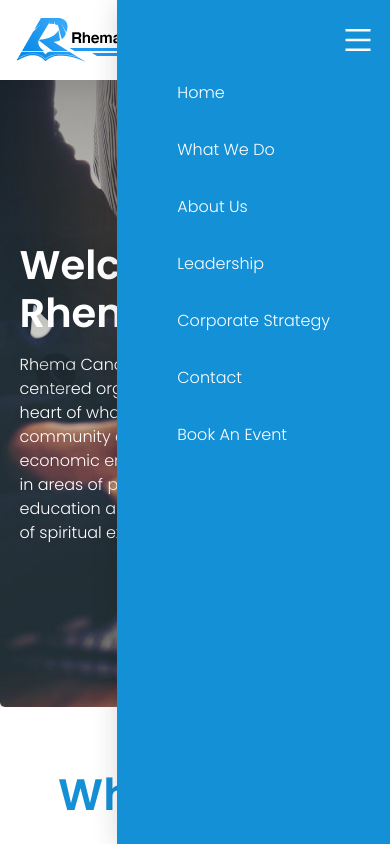
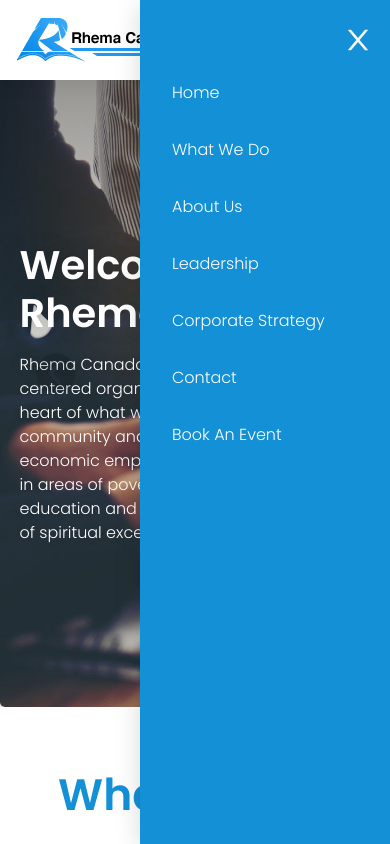
Before and after one commit to roxtran/rhemacanada-nextjs, a Next.js app: page / in a window 390 px wide. Both pictures are taken after a click on the icon 358 px from the left and 40 px from the top of the page. Shown: the top 844 px of the page. Built offline with nearby package versions, Linux system fonts and the light colour scheme.

Commit message:
updated mobile menu style

```diff
--- a/components/Navbar.js
+++ b/components/Navbar.js
@@ -186,7 +186,7 @@
     min-width: 250px;
     flex-flow: column nowrap;
     box-shadow: 0 4px 25px 0 rgb(0 0 0 / 15%);
-    padding-top: 4rem;
+    padding: 4rem 2rem;
     overflow-y: auto;
     border: none;
     transform-origin: 1px;
--- a/components/Topbar.js
+++ b/components/Topbar.js
@@ -4,7 +4,7 @@
 import { HiMail } from 'react-icons/hi'
 import { FaMapMarkerAlt, FaPhoneAlt } from 'react-icons/fa'
 import Link from 'next/link'
-import { AiOutlineMenu } from 'react-icons/ai'
+import { AiOutlineMenu, AiOutlineClose } from 'react-icons/ai'
 import { Menu } from './Navbar'
 
 export default function Topbar({ showMenu, setShowMenu }) {
@@ -42,13 +42,21 @@
             </div>
           </a>
         </div>
-        <AiOutlineMenu
-          className='burger'
-          onClick={() => {
-            setShowMenu(!showMenu)
-            console.log(showMenu)
-          }}
-        />
+        {showMenu ? (
+          <AiOutlineClose
+            className='burger'
+            onClick={() => {
+              setShowMenu(false)
+            }}
+          />
+        ) : (
+          <AiOutlineMenu
+            className='burger'
+            onClick={() => {
+              setShowMenu(true)
+            }}
+          />
+        )}
       </div>
       <Menu topbarMenu={true} showMenu={showMenu} setShowMenu={setShowMenu} />
     </StyledTopbar>
@@ -103,7 +111,8 @@
     font-size: 2rem;
     /* color: var(--text-color); */
     transition-duration: 0.5s ease;
-    color: ${({ showMenu }) => (showMenu ? '#fff' : 'var(--text-color)')};
+    color: ${({ showMenu }) =>
+      showMenu ? 'var(--light-grey-bg)' : 'var(--text-color)'};
     z-index: 99;
   }
   @media screen and (max-width: 1024px) {
```
